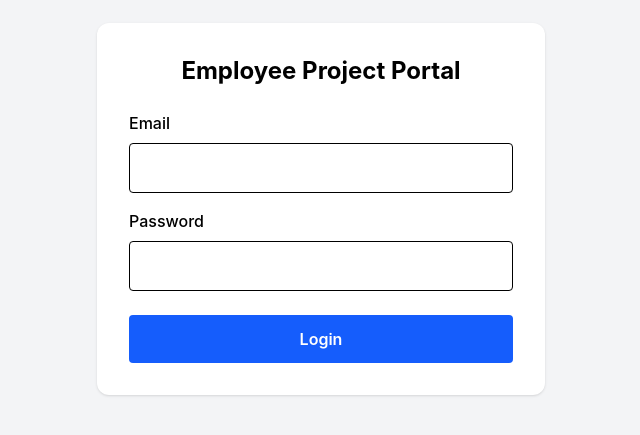
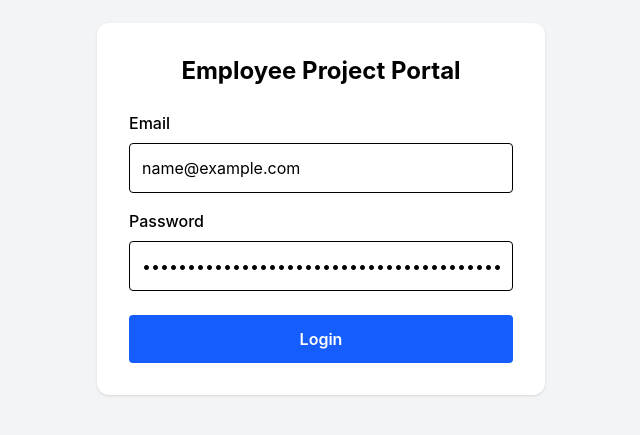
Before and after one commit to Ketan-Gaikwad/employee-project-portal, a React (Vite) app in the folder frontend/: page /login in a window 1280 px wide. Shown: the part 191-626 px from the top of the page, without its empty margins (319-959 px from the left). Built offline with nearby package versions, Linux system fonts and the light colour scheme; sample sign-in values are in the browser's storage.

Commit message:
updated login

```diff
--- a/frontend/src/pages/Login.tsx
+++ b/frontend/src/pages/Login.tsx
@@ -5,8 +5,12 @@ import api from "../services/api";
 function Login() {
   const navigate = useNavigate();
 
-  const [email, setEmail] = useState("");
-  const [password, setPassword] = useState("");
+  const [email, setEmail] = useState(
+    () => sessionStorage.getItem("loginEmail") || ""
+  );
+  const [password, setPassword] = useState(
+    () => sessionStorage.getItem("loginPassword") || ""
+  );
   const [error, setError] = useState("");
 
   const handleLogin = async (e: React.FormEvent) => {
```
